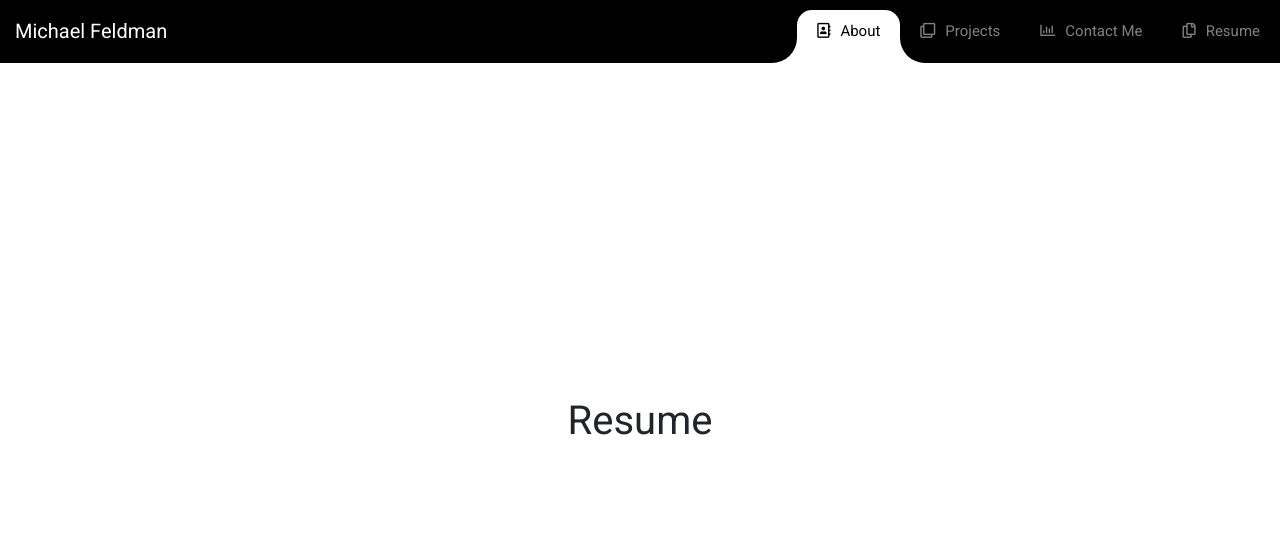
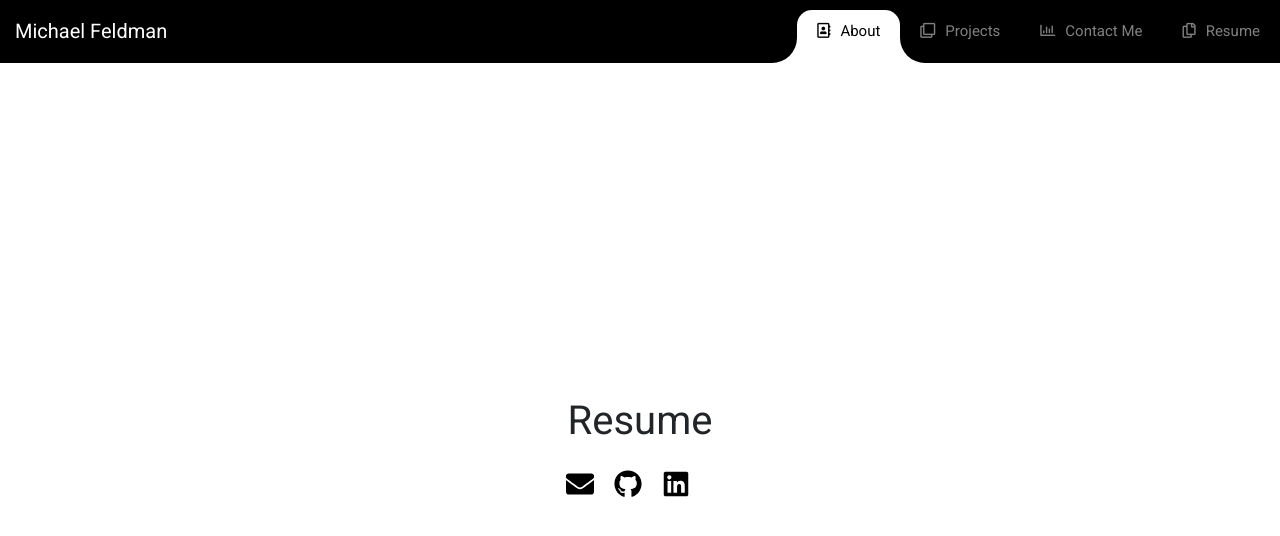
Before and after one commit to micah41224/20-React-Portfolio, a React (Create React App) app: page /resume in a window 1280 px wide. Shown: the top 536 px of the page. Built offline with nearby package versions, Linux system fonts and the light colour scheme.

Commit message:
Working on css for footer, improved spacing/centered in page

```diff
--- a/src/App.js
+++ b/src/App.js
@@ -11,7 +11,7 @@ import About from "./components/About/about";
 import Contact from "./components/Contact/contact";
 import Resume from "./components/Resume/resume";
 import Navbar from "./components/Navbar/navbar";
-// import Footer from "./components/footer";
+import Footer from "./components/Footer/footer";
 // import Contact from "./components/Contact/contact";
 import Projects from "./components/Projects/projects";
 
@@ -37,6 +37,7 @@ const App = () => {
     <Redirect to="/about" />
     </Switch>
   </main>
+  <Footer/>
 </Router>
   );
 }
--- /dev/null
+++ b/src/components/Footer/footer.css
@@ -0,0 +1,47 @@
+* {
+  box-sizing: border-box;
+  padding: 0;
+  margin: 0;
+}
+
+.footerRow {
+  justify-content: center;
+  width: 100%;
+}
+
+.footerCol {
+  padding-left: 10px;
+  padding-right: 10px;
+  width: auto;
+}
+
+footer {
+  text-align: center;
+  background-color: rgb(119, 190, 238);
+  margin-left: auto;
+  margin-right: auto;
+}
+
+.footerCont {
+  /* display: flex;
+  align-items: flex-start;
+  display: inline-block; */
+  width: 100%;
+  margin-bottom: 20px;
+  margin-top: 20px;
+}
+
+/* .footerCont {
+
+} */
+
+#footerDiv {
+  width: 100%;
+  padding: 20px;
+  background-color: rgb(119, 190, 238);
+  text-align: center;
+}
+
+.icons {
+  color: black;
+}
--- a/src/components/footer.js
+++ b/src/components/Footer/footer.js
@@ -1,4 +1,5 @@
 import React from 'react'
+import './footer.css';
 import { FaLinkedin } from 'react-icons/fa';
 import { FaGithub } from 'react-icons/fa';
 import { FaEnvelope } from 'react-icons/fa';
```
